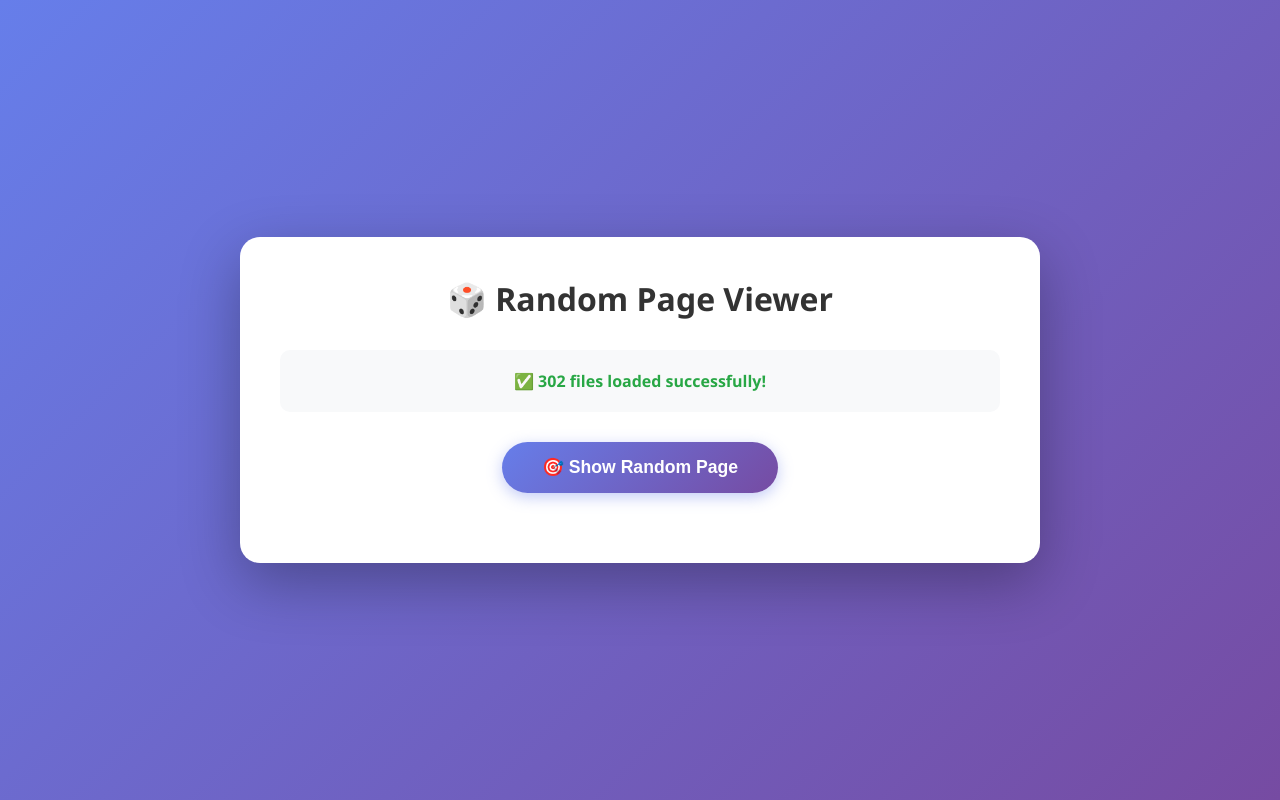
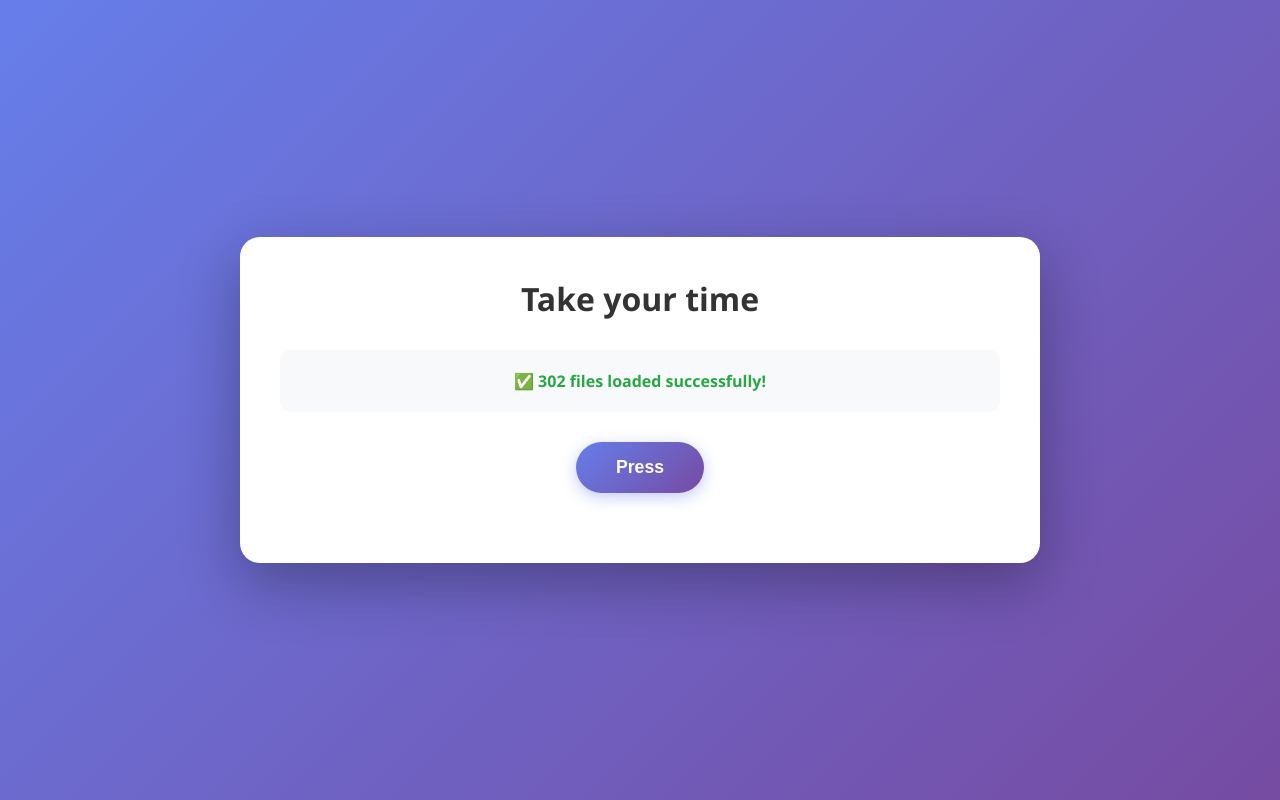
Before and after one commit to mhjafari/random-page-viewer, a plain HTML site: page index.html in a window 1280 px wide. Drawn offline with Linux system fonts and the light colour scheme.

Commit message:
Update index.html

```diff
--- a/index.html
+++ b/index.html
@@ -149,7 +149,7 @@
 </head>
 <body>
     <div class="container">
-        <h1>🎲 Random Page Viewer</h1>
+        <h1>Take your time</h1>
 
         <div id="loadingStatus" class="loading-status loading">
             Loading files...
@@ -160,7 +160,7 @@
         </div>
 
         <div class="button-container">
-            <button id="randomBtn" disabled>🎯 Show Random Page</button>
+            <button id="randomBtn" disabled> Press </button>
             <button id="anotherBtn" style="display: none;">🔄 Get Another</button>
         </div>
 
```
